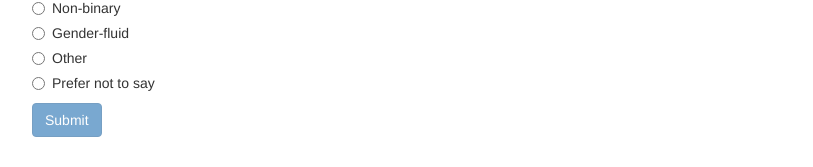
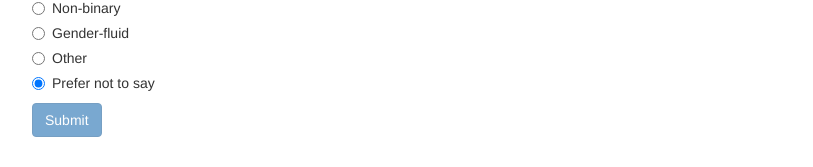
Before and after one commit to SheynaLew/forms-angular-course, an Angular app: page / in a window 1280 px wide. Shown: the part 457-624 px from the top of the page, without its empty margins (233-1046 px from the left). Built offline with nearby package versions, Linux system fonts and the light colour scheme.

Commit message:
used two way binding to pre-select a radio button

```diff
--- a/src/app/app.component.html
+++ b/src/app/app.component.html
@@ -62,7 +62,7 @@
             <input
               type="radio"
               name="gender"
-              ngModel
+              [(ngModel)] = "genders[5]"
               [value]="gender"
               required
               >
```
